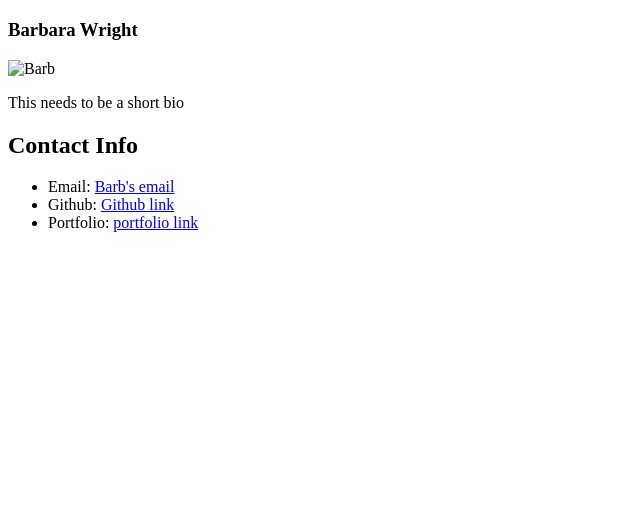
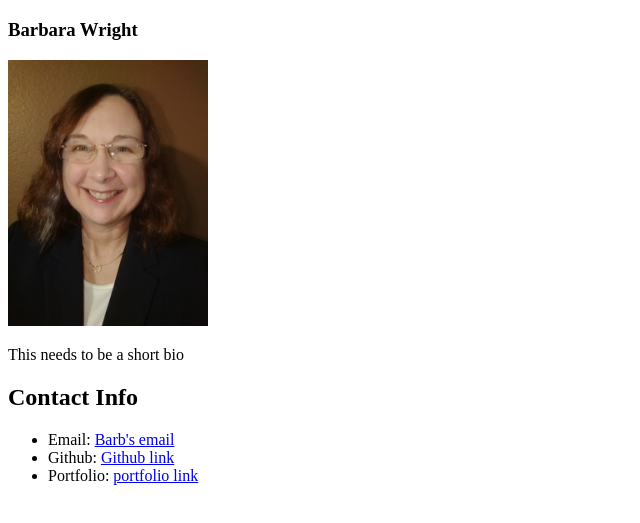
Before and after one commit to barb03/classPortfolio, a plain HTML site: page index.html in a window 1280 px wide. Shown: the part 61-584 px from the top of the page, without its empty margins (0-640 px from the left). Drawn offline with Linux system fonts and the light colour scheme.

Commit message:
fixed my image

```diff
--- a/index.html
+++ b/index.html
@@ -14,7 +14,7 @@
 
                 <!--Picture, needs to be a 200 by 200-->
 
-                <img src="../pictures/barb.jpg" width=200 length=200 alt="Barb">
+                <img src="barb.jpg" width=200 length=200 alt="Barb">
                 <br>
                 <p>
                     This needs to be a short bio
```
Also changed, not shown: barb.jpg (added).
